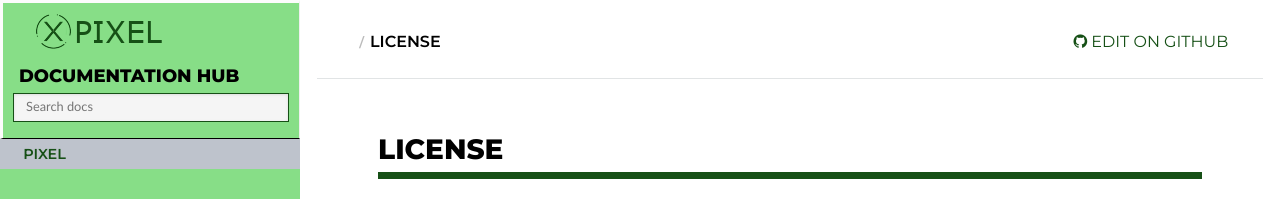
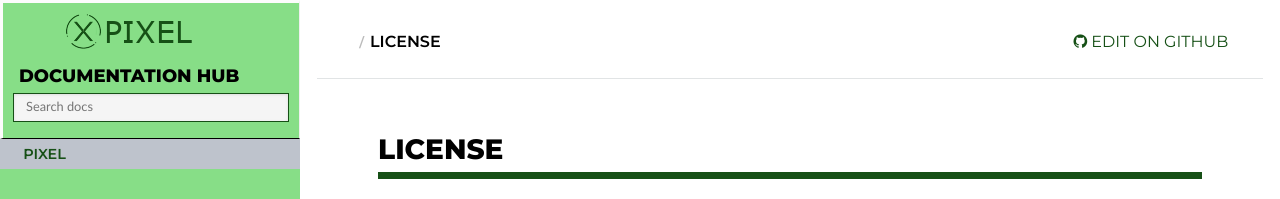
Before and after one commit to pixel-ports/docs-hub, an MkDocs documentation site: the page built from docs/about/license.md, in a window 1280 px wide. Shown: the top 199 px of the page. Built offline with MkDocs 1.6.1, drawn with Linux system fonts in a browser that asks for light colours; nearby versions of some CDN libraries; old or Windows-style settings are respelled for this version of MkDocs.

Commit message:
Update pixel_b.css

```diff
--- a/docs/css/pixel_b.css
+++ b/docs/css/pixel_b.css
@@ -75,7 +75,7 @@ a.icon-home{
  background-image: url('pixel_rthd_icon.png') !important; */
  background-size: 128px 30px !important;
  background-repeat: no-repeat !important;
- background-position: 15px 8px !important;
+ background-position: 45px 8px !important;
  border-bottom-color : #000000;
  border-bottom-width: 1px;
  border-style: solid;
```
